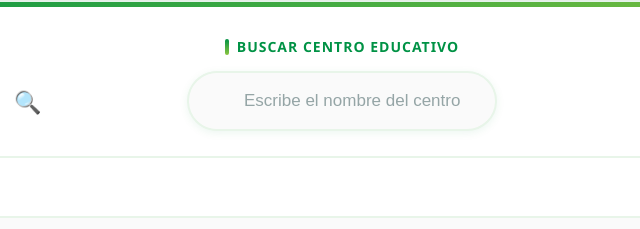
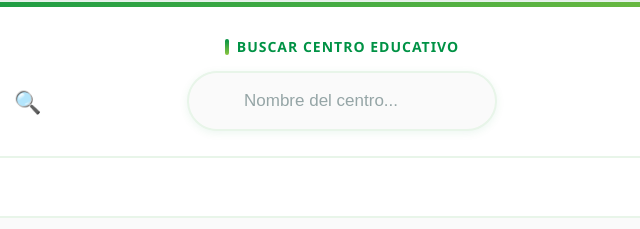
Before and after one commit to juankmay/mapa_fp_malaga, a plain HTML site: page index.html in a window 1280 px wide. Shown: the part 152-381 px from the top of the page, 298-938 px from the left. Drawn offline with nearby package versions, Linux system fonts and the light colour scheme; some packages are replaced by stand-ins of ours.

Commit message:
Update index.html

```diff
--- a/index.html
+++ b/index.html
@@ -21,7 +21,7 @@
                 <div class="search-prominent">
                     <label for="searchInput">Buscar Centro Educativo</label>
                     <div class="search-wrapper">
-                        <input type="text" id="searchInput" class="search-input" placeholder="Escribe el nombre del centro que buscas...">
+                        <input type="text" id="searchInput" class="search-input" placeholder="Nombre del centro...">
                         <span class="search-icon">🔍</span>
                     </div>
                 </div>
```
